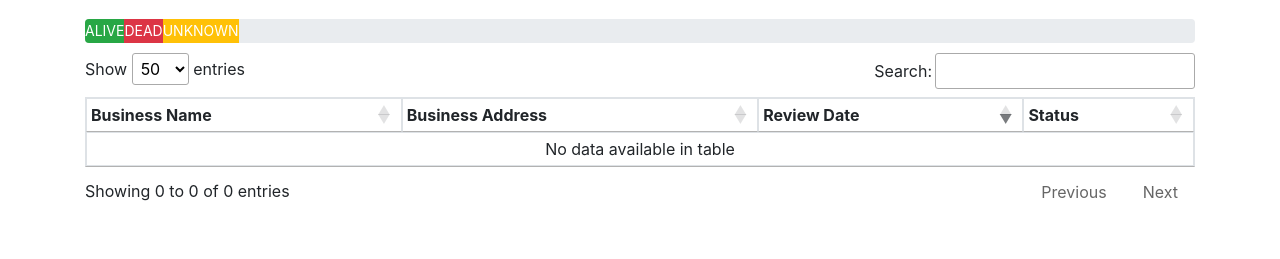
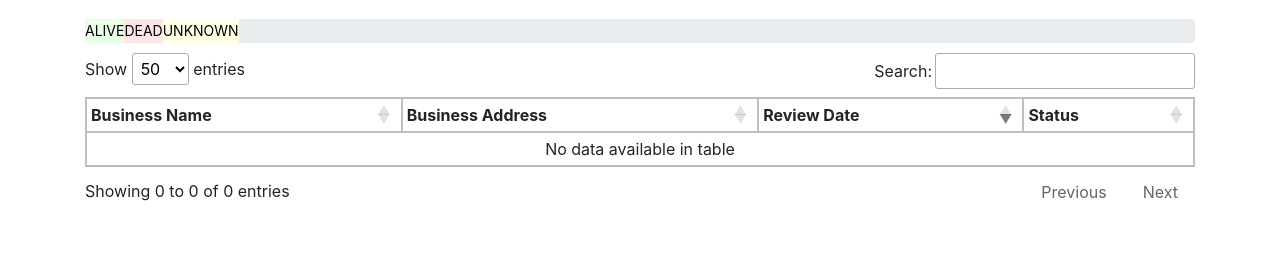
Before and after one commit to sampromises/yelp-dashboard, a Flask app: template templates/user.html in a window 1280 px wide. Shown: the part 41-300 px from the top of the page. Run offline with Flask 2, Linux system fonts and the light colour scheme; the template is opened without the code that fills it, so the values that code supplies are empty; some libraries are stand-ins or nearby versions.

Commit message:
[UI] Add colors for rows

```diff
--- a/static/css/styles.css
+++ b/static/css/styles.css
@@ -39,3 +39,32 @@
 .status-col {
     max-width: 100px;
 }
+
+.review-alive {
+    background-color: #e6ffe6 !important;
+}
+
+.review-dead {
+    background-color: #ffe6e6 !important;
+}
+
+.review-unknown {
+    background-color: #ffffe6 !important;
+}
+
+.progress-bar {
+    color: black;
+}
+
+table.table-bordered{
+    border:1px solid #bfbfbf;
+    margin-top:20px;
+}
+
+table.table-bordered > thead > tr > th{
+    border:1px solid #bfbfbf;
+}
+
+table.table-bordered > tbody > tr > td{
+    border:1px solid #bfbfbf;
+}
--- a/templates/user.html
+++ b/templates/user.html
@@ -35,19 +35,19 @@
 <div class="col-centered">
     <div class="progress-bars">
         <div class="progress">
-            <div id="alive-progress" class="progress-bar bg-success" role="progressbar"
+            <div id="alive-progress" class="progress-bar review-alive" role="progressbar"
                 style="width:{{ alive_count / (dead_count + alive_count + unknown_count) * 100 }}%"
                 aria-valuenow="{{ alive_count }}" aria-valuemin="0" aria-valuemax="0" data-toggle="tooltip"
                 data-placement="bottom" title="ALIVE means a review is recommended on Yelp.">
                 {{ alive_count }} ALIVE
             </div>
-            <div id="dead-progress" class="progress-bar bg-danger" role="progressbar"
+            <div id="dead-progress" class="progress-bar review-dead" role="progressbar"
                 style="width:{{ dead_count / (dead_count + alive_count + unknown_count) * 100 }}%"
                 aria-valuenow="{{ dead_count }}" aria-valuemin="0" aria-valuemax="0" data-toggle="tooltip"
                 data-placement="bottom" title="DEAD means a review is not recommended on Yelp and hidden.">
                 {{ dead_count }} DEAD
             </div>
-            <div id="unknown-progress" class="progress-bar bg-warning" role="progressbar"
+            <div id="unknown-progress" class="progress-bar review-unknown" role="progressbar"
                 style="width:{{ unknown_count / (dead_count + alive_count + unknown_count) * 100 }}%"
                 aria-valuenow="{{ unknown_count }}" aria-valuemin="0" aria-valuemax="0" data-toggle="tooltip"
                 data-placement="bottom" title="UNKNOWN means the data has yet to be fetched.">
@@ -57,7 +57,7 @@
     </div>
 </div>
 
-<table id="user_reviews_table" class="table compact text-left table-bordered table-hover" style="width:100%">
+<table id="user_reviews_table" class="table compact text-left table-bordered">
     <thead>
         <th>Business Name</th>
         <th>Business Address</th>
@@ -66,7 +66,8 @@
     </thead>
     <tbody>
         {% for review in user_data.Reviews %}
-        <tr title="{{ review.LastUpdatedAgo }} ({{ review.LastUpdated }})">
+        <tr title="{{ review.LastUpdatedAgo }} ({{ review.LastUpdated }})"
+            class="{{ 'review-alive' if review.ReviewStatus == 'ALIVE' }} {{ 'review-dead' if review.ReviewStatus == 'DEAD' }} {{ 'review-unknown' if review.ReviewStatus == 'UNKNOWN' }}">
             <td>{{ review.BizName }}</td>
             <td><a href="https://www.yelp.com/biz/{{ review.BizId }}">{{ review.BizAddress }}</a></td>
             <td data-sort="{{ review.ReviewDateTimestamp }}">
```
